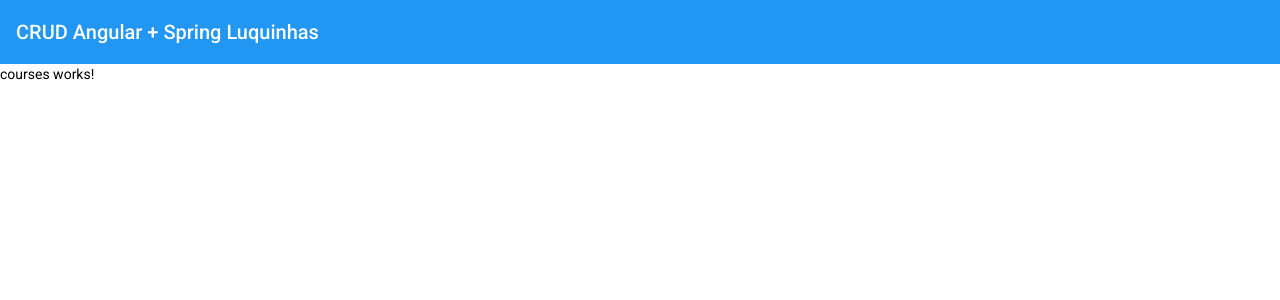
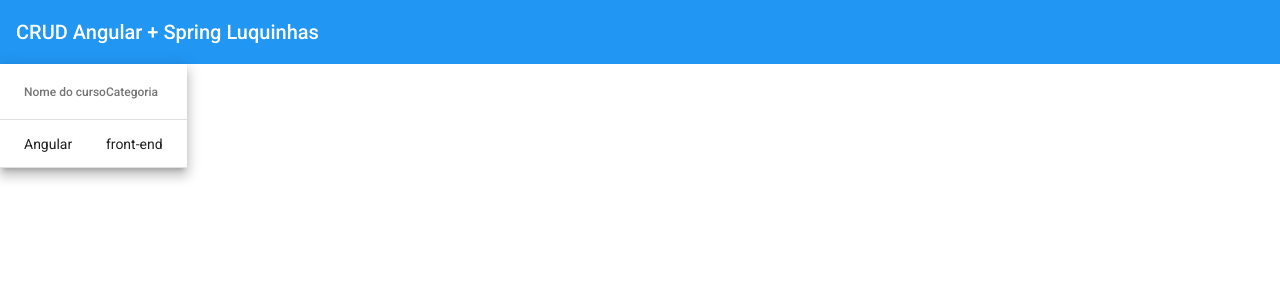
Before and after one commit to LuckShark/Fullstack-Loi, an Angular app: page /courses in a window 1280 px wide. Shown: the top 300 px of the page. Built offline with nearby package versions, Linux system fonts and the light colour scheme.

Commit message:
material table para listar cursos

```diff
--- a/src/app/courses/courses/courses.component.html
+++ b/src/app/courses/courses/courses.component.html
@@ -1 +1,22 @@
-<p>courses works!</p>
+<table mat-table [dataSource]="courses" class="mat-elevation-z8">
+
+  <!--Na tabela só quero mostrar
+  o nome e a categoria,
+  não precisa do id-->
+
+
+  <!-- Name Column -->
+  <ng-container matColumnDef="name">
+    <th mat-header-cell *matHeaderCellDef> Nome do curso </th>
+    <td mat-cell *matCellDef="let course"> {{ course.name }} </td>
+  </ng-container>
+
+  <!-- Category Column -->
+  <ng-container matColumnDef="category">
+    <th mat-header-cell *matHeaderCellDef> Categoria </th>
+    <td mat-cell *matCellDef="let course"> {{ course.category }} </td>
+  </ng-container>
+
+  <tr mat-header-row *matHeaderRowDef="displayedColumns"></tr>
+  <tr mat-row *matRowDef="let row; columns: displayedColumns;"></tr>
+</table>
--- a/src/app/courses/courses/courses.component.ts
+++ b/src/app/courses/courses/courses.component.ts
@@ -1,4 +1,5 @@
 import { Component, OnInit } from '@angular/core';
+import { Course } from '../model/course';
 
 @Component({
   selector: 'app-courses',
@@ -7,7 +8,14 @@
 })
 export class CoursesComponent implements OnInit {
 
-  constructor() { }
+  courses: Course[] =[
+    { _id:'1', name:'Angular', category:'front-end' }
+  ];
+  displayedColumns = ['name', 'category'];
+
+  constructor() {
+
+  }
 
   ngOnInit(): void {
   }
--- /dev/null
+++ b/src/app/courses/model/course.ts
@@ -0,0 +1,5 @@
+export interface Course {
+  _id: string; //vamos deixar com string por enquanto, no mongodb o ID é string por exemplo
+  name: string;
+  category: string;
+}
```
Also changed, not shown: src/app/courses/courses.module.ts (+5 -2 lines).
